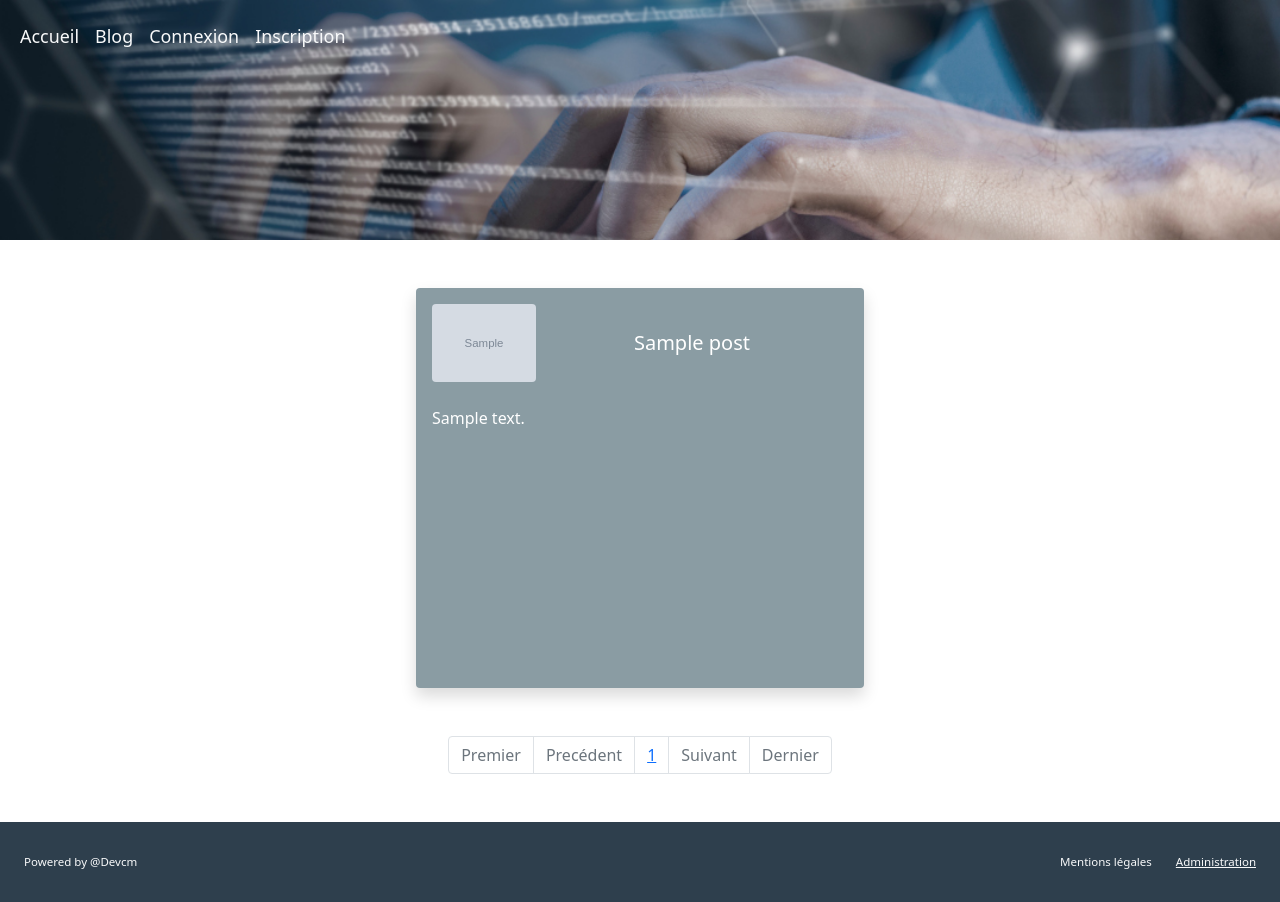
After one commit to gitcmartel/blog, a PHP site: the page made by templates/postList.html.twig in a window 1280 px wide. The commit adds this page. Run offline with PHP 8.4, Linux system fonts and the light colour scheme; the template is opened without the code that fills it: most values are stand-ins (such as "Sample title", 1, 10 or a date in 2020); grey boxes marked "Sample" are stand-in pictures; some libraries are stand-ins or nearby versions.

Commit message:
Public Post list creation

```diff
--- a/css/style.css
+++ b/css/style.css
@@ -11,6 +11,9 @@
 }
 .hero .navbar {
   height: 30%;
+}
+.hero .dropdown-menu {
+  background-color: #2e3f4d;
 }
 
 .contact-form {
@@ -112,6 +115,14 @@ footer p {
   min-height: 60vh;
 }
 
+.vh-50 {
+  min-height: 50vh;
+}
+
+.vh-max-50 {
+  max-height: 50vh;
+}
+
 .w-10 {
   width: 10%;
 }
@@ -124,11 +135,27 @@ footer p {
   width: 20%;
 }
 
+.w-35 {
+  width: 35%;
+}
+
 .w-80 {
   width: 80%;
+}
+
+.m-10 {
+  margin: 5%;
 }
 
 .img-post {
   width: 100%;
   background-size: cover;
+}
+
+.scrollbar-thin {
+  scrollbar-width: thin;
+}
+
+.post-background-color {
+  background-color: #8A9CA3;
 }/*# sourceMappingURL=style.css.map */
--- a/saas/style.scss
+++ b/saas/style.scss
@@ -133,6 +133,14 @@ footer {
     min-height: 60vh;
 }
 
+.vh-50{
+    min-height: 50vh;
+}
+
+.vh-max-50{
+    max-height: 50vh;
+}
+
 .w-10{
     width: 10%;
 }
@@ -145,14 +153,31 @@ footer {
     width: 20%;
 }
 
+.w-35{
+    width: 35%;
+}
+
 .w-80{
     width: 80%;
+}
+
+.m-10{
+    margin: 5%;
 }
 
 .img-post {
     width: 100%;
     background-size: cover;
 }
+
+.scrollbar-thin {
+    scrollbar-width: thin;
+}
+
+.post-background-color{
+    background-color: variables.$color4;
+}
+
 //Media Queries
 
 @media screen and (max-width: 1440px){
--- a/src/Models/PostRepository.php
+++ b/src/Models/PostRepository.php
@@ -92,6 +92,7 @@ class PostRepository
             $post->title = $row['title'];
             $post->summary = $row['summary'];
             $post->content = $row['content'];
+            $post->imagePath = $row['imagePath'];
             $post->creationDate = $row['creationDate'] !== null ? $row['creationDate'] : '';
             $post->publicationDate = $row['publicationDate'] !== null ? $row['publicationDate'] : '';
             $post->lastUpdateDate = $row['lastUpdateDate'] !== null ? $row['lastUpdateDate'] : '';
--- a/templates/layout.twig
+++ b/templates/layout.twig
@@ -26,7 +26,7 @@
                                     href="index.php">Accueil</a>
                             </li>
                             <li class="nav-item">
-                                <a class="nav-link text-light font-size1" href="#">Blog</a>
+                                <a class="nav-link text-light font-size1" href="index.php?action=postList&pageNumber=1">Blog</a>
                             </li>
                             {% if activeUser != "" %}
                             {% if userFunction == "Createur" or userFunction == "Administrateur" %}
--- /dev/null
+++ b/templates/postList.html.twig
@@ -0,0 +1,75 @@
+{% extends 'layout.twig' %}
+
+{% block body %}
+    <section class="vh-60">
+        <div class="d-flex flex-wrap justify-content-around w-100 text-white">
+            {% for post in posts  %}
+                <div class="d-flex flex-column w-35 vh-50 vh-max-50 my-5 shadow p-3 mb-5 rounded post-background-color">
+                    <div class="d-flex w-100 mb-4">
+                        <div class="w-25">
+                            <a href="index.php?action=post&postId={{ post.id }}">
+                                <img class="w-100 rounded" src="{{ post.imagePath }}" alt="Image du post">
+                            </a>
+                        </div>
+                        <div class="w-75 text-center pt-4">
+                            <a class="text-reset text-decoration-none" href="index.php?action=post&postId={{ post.id }}">
+                                <p class="fs-5">{{ post.title }}</p>
+                            </a>
+                        </div>
+                    </div>
+                    <div class="w-100 overflow-auto scrollbar-thin">
+                        {{ post.summary }}
+                    </div>
+                </div>
+            {% endfor %}
+        </div>
+    </section>
+
+    <section>
+        <nav aria-label="Page navigation">
+            <ul class="pagination justify-content-center">
+                <li class="page-item
+                    {% if actualPage == 1 %}
+                        disabled
+                    {% endif %}
+                ">
+                    <a class="page-link" href="index.php?action=postList&pageNumber=1" tabindex="-1">Premier</a>
+                </li>
+                <li class="page-item
+                    {% if actualPage == 1 %}
+                        disabled
+                    {% endif %}
+                ">
+                    <a class="page-link" href="index.php?action=postList&pageNumber={{ actualPage - 1 }}" tabindex="-1">Precédent</a>
+                </li>
+                {% for i in 1..totalPages %}
+                    <li class="page-item"><a class="page-link
+                    {% if actualPage == i %}
+                        text-decoration-underline
+                    {% endif %}
+                    " href="index.php?action=postList&pageNumber={{ i }}">{{ i }}</a></li>
+                {% endfor %}
+                <li class="page-item
+                    {% if actualPage == totalPages %}
+                        disabled
+                    {% endif %}
+                ">
+                <a class="page-link"
+                    {% if actualPage < totalPages %}
+                        href="index.php?action=postList&pageNumber={{ actualPage + 1 }}"
+                    {% else %}
+                        href="index.php?action=postList&pageNumber={{ totalPages }}"
+                    {% endif %}
+                >Suivant</a>
+                <li class="page-item
+                    {% if actualPage == totalPages %}
+                        disabled
+                    {% endif %}
+                ">
+                    <a class="page-link" href="index.php?action=postList&pageNumber={{ totalPages }}">Dernier</a>
+                  </li>
+                </li>
+            </ul>
+          </nav>
+    </section>
+{% endblock %}
```
Also changed, not shown: src/Controllers/PostList.php (added, +46 -0 lines), 1 other file.
